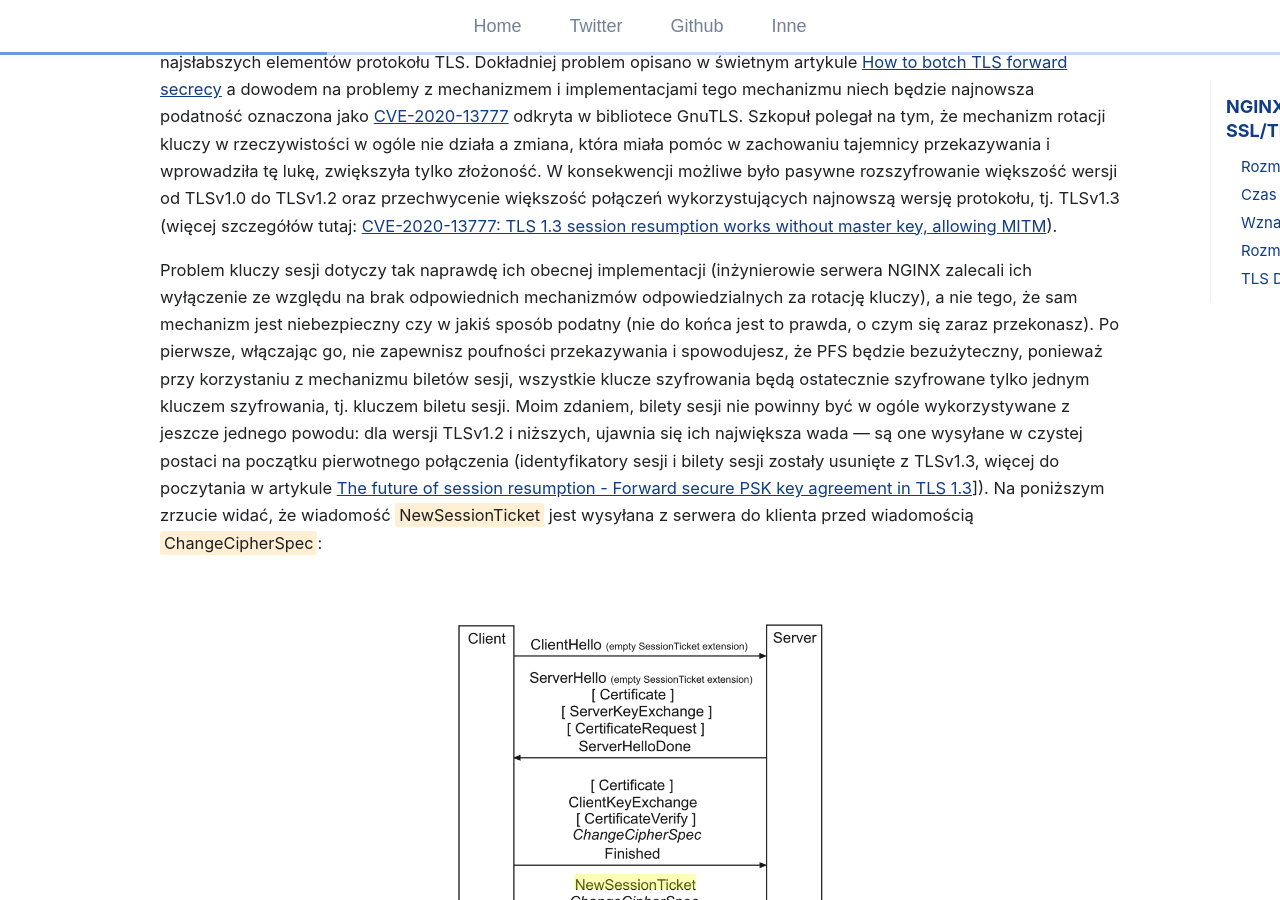
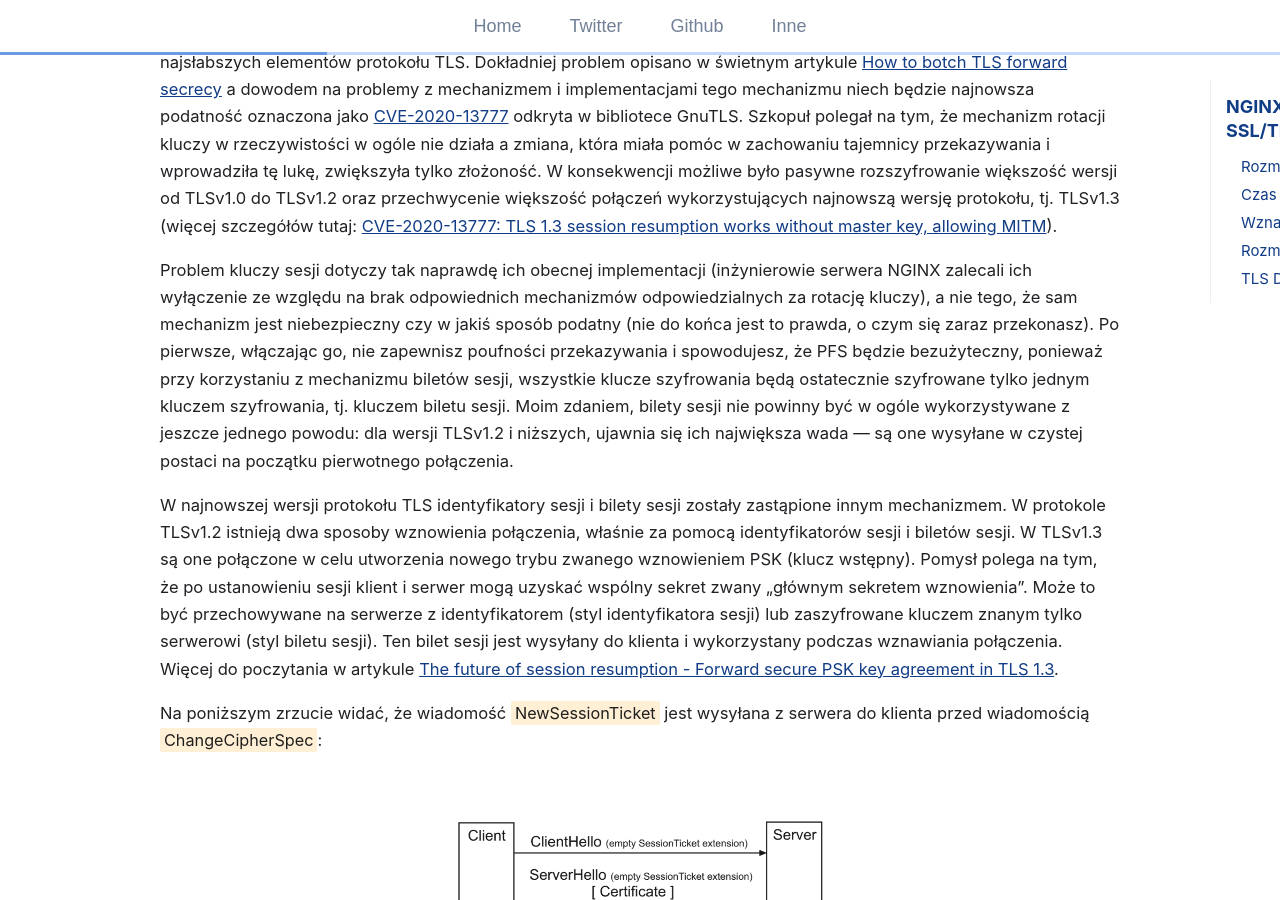
Before and after one commit to git04112019/trimstray.github.io, a Jekyll site: the page built from _posts/2019-07-21-nginx-optymalizacja_sesji_ssl-tls.md, in a window 1280 px wide and 900 px high, scrolled down 3111 px. Built offline with Jekyll 4.4.1, drawn with Linux system fonts in a browser that asks for light colours; comment, search, counter and statistics services are not loaded.

Commit message:
uncommited changes - signed-off-by: trimstray <trimstray@gmail.com>

```diff
--- a/_posts/2019-07-21-nginx-optymalizacja_sesji_ssl-tls.md
+++ b/_posts/2019-07-21-nginx-optymalizacja_sesji_ssl-tls.md
@@ -73,7 +73,11 @@ Co kluczowe i warte zapamiętania, bilety sesji zawierają klucze sesji oryginal
 
 Niestety, moim zdaniem, niektóre implementacje pozostawiają wiele do życzenia, powodując, że jest to jeden z najsłabszych elementów protokołu TLS. Dokładniej problem opisano w świetnym artykule [How to botch TLS forward secrecy](https://www.imperialviolet.org/2013/06/27/botchingpfs.html) a dowodem na problemy z mechanizmem i implementacjami tego mechanizmu niech będzie najnowsza podatność oznaczona jako [CVE-2020-13777](https://www.gnutls.org/security-new.html#GNUTLS-SA-2020-06-03) odkryta w bibliotece GnuTLS. Szkopuł polegał na tym, że mechanizm rotacji kluczy w rzeczywistości w ogóle nie działa a zmiana, która miała pomóc w zachowaniu tajemnicy przekazywania i wprowadziła tę lukę, zwiększyła tylko złożoność. W konsekwencji możliwe było pasywne rozszyfrowanie większość wersji od TLSv1.0 do TLSv1.2 oraz przechwycenie większość połączeń wykorzystujących najnowszą wersję protokołu, tj. TLSv1.3 (więcej szczegółów tutaj: [CVE-2020-13777: TLS 1.3 session resumption works without master key, allowing MITM](https://gitlab.com/gnutls/gnutls/-/issues/1011)).
 
-Problem kluczy sesji dotyczy tak naprawdę ich obecnej implementacji (inżynierowie serwera NGINX zalecali ich wyłączenie ze względu na brak odpowiednich mechanizmów odpowiedzialnych za rotację kluczy), a nie tego, że sam mechanizm jest niebezpieczny czy w jakiś sposób podatny (nie do końca jest to prawda, o czym się zaraz przekonasz). Po pierwsze, włączając go, nie zapewnisz poufności przekazywania i spowodujesz, że PFS będzie bezużyteczny, ponieważ przy korzystaniu z mechanizmu biletów sesji, wszystkie klucze szyfrowania będą ostatecznie szyfrowane tylko jednym kluczem szyfrowania, tj. kluczem biletu sesji. Moim zdaniem, bilety sesji nie powinny być w ogóle wykorzystywane z jeszcze jednego powodu: dla wersji TLSv1.2 i niższych, ujawnia się ich największa wada — są one wysyłane w czystej postaci na początku pierwotnego połączenia (identyfikatory sesji i bilety sesji zostały usunięte z TLSv1.3, więcej do poczytania w artykule [The future of session resumption - Forward secure PSK key agreement in TLS 1.3](https://timtaubert.de/blog/2017/02/the-future-of-session-resumption/)]). Na poniższym zrzucie widać, że wiadomość <span class="h-b">NewSessionTicket</span> jest wysyłana z serwera do klienta przed wiadomością <span class="h-b">ChangeCipherSpec</span>:
+Problem kluczy sesji dotyczy tak naprawdę ich obecnej implementacji (inżynierowie serwera NGINX zalecali ich wyłączenie ze względu na brak odpowiednich mechanizmów odpowiedzialnych za rotację kluczy), a nie tego, że sam mechanizm jest niebezpieczny czy w jakiś sposób podatny (nie do końca jest to prawda, o czym się zaraz przekonasz). Po pierwsze, włączając go, nie zapewnisz poufności przekazywania i spowodujesz, że PFS będzie bezużyteczny, ponieważ przy korzystaniu z mechanizmu biletów sesji, wszystkie klucze szyfrowania będą ostatecznie szyfrowane tylko jednym kluczem szyfrowania, tj. kluczem biletu sesji. Moim zdaniem, bilety sesji nie powinny być w ogóle wykorzystywane z jeszcze jednego powodu: dla wersji TLSv1.2 i niższych, ujawnia się ich największa wada — są one wysyłane w czystej postaci na początku pierwotnego połączenia.
+
+W najnowszej wersji protokołu TLS identyfikatory sesji i bilety sesji zostały zastąpione innym mechanizmem. W protokole TLSv1.2 istnieją dwa sposoby wznowienia połączenia, właśnie za pomocą identyfikatorów sesji i biletów sesji. W TLSv1.3 są one połączone w celu utworzenia nowego trybu zwanego wznowieniem PSK (klucz wstępny). Pomysł polega na tym, że po ustanowieniu sesji klient i serwer mogą uzyskać wspólny sekret zwany „głównym sekretem wznowienia”. Może to być przechowywane na serwerze z identyfikatorem (styl identyfikatora sesji) lub zaszyfrowane kluczem znanym tylko serwerowi (styl biletu sesji). Ten bilet sesji jest wysyłany do klienta i wykorzystany podczas wznawiania połączenia. Więcej do poczytania w artykule [The future of session resumption - Forward secure PSK key agreement in TLS 1.3](https://timtaubert.de/blog/2017/02/the-future-of-session-resumption/).
+
+Na poniższym zrzucie widać, że wiadomość <span class="h-b">NewSessionTicket</span> jest wysyłana z serwera do klienta przed wiadomością <span class="h-b">ChangeCipherSpec</span>:
 
 <p align="center">
   <img src="/assets/img/posts/tls_and_session_tickets.png">
```
